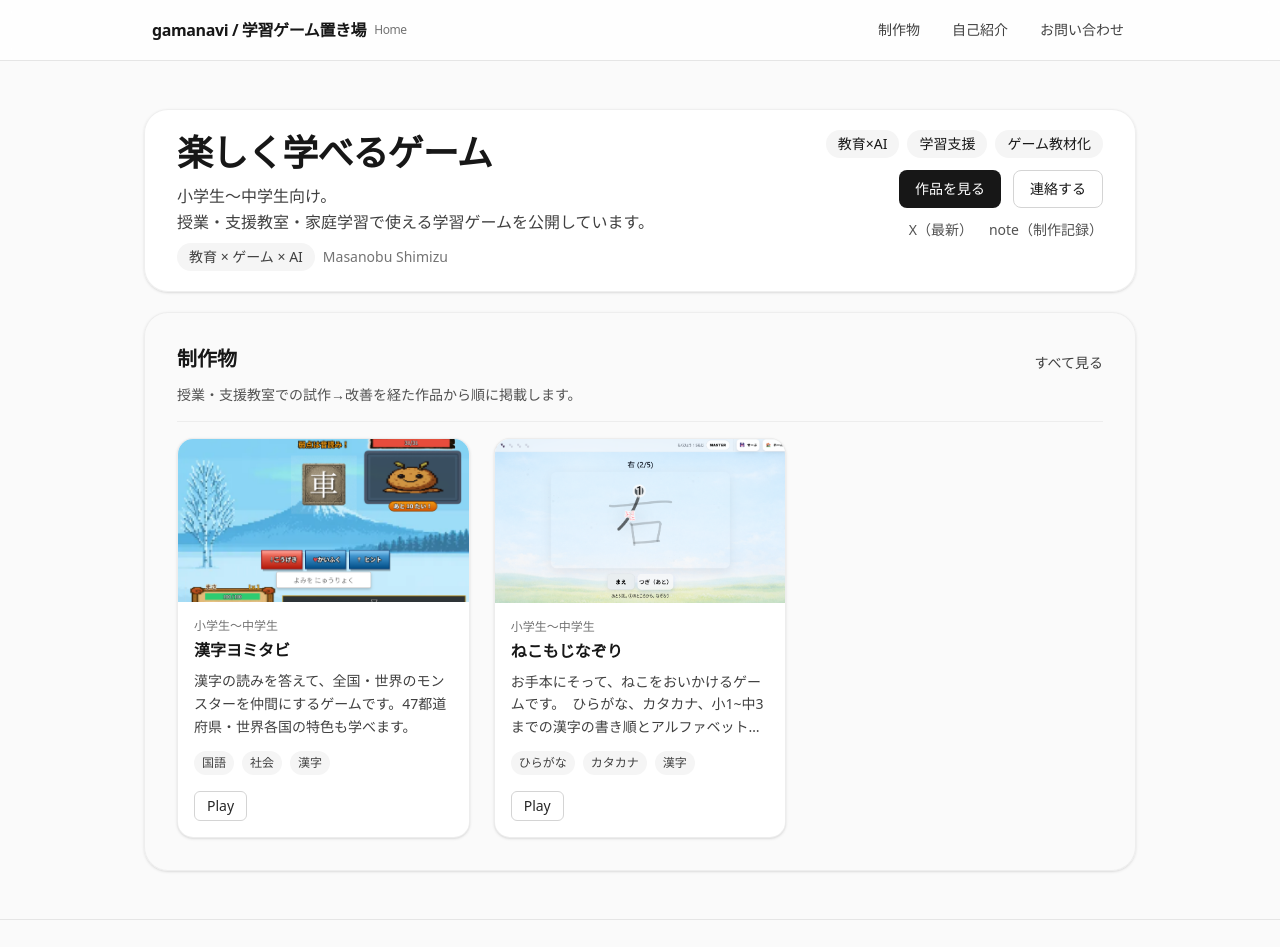
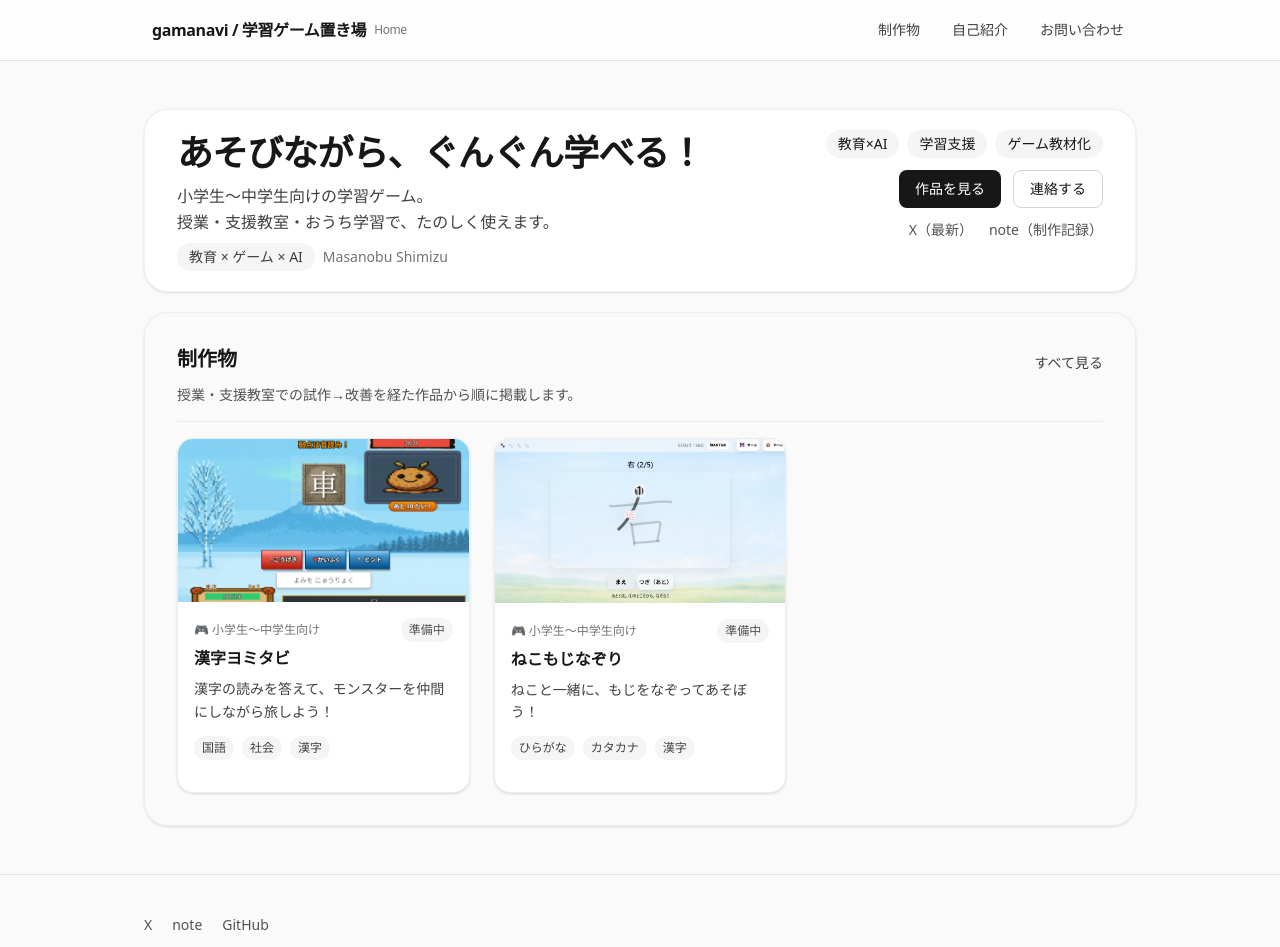
Before and after one commit to shimimasa/gamanavi-portfolio, a Next.js app: page / in a window 1280 px wide. Shown: the top 947 px of the page. Built offline with nearby package versions, Linux system fonts and the light colour scheme.

Commit message:
refactor: update homepage title and descriptions for improved clarity, and enhance game entries in works.json with subtitles and refined audience targeting

```diff
--- a/src/app/page.js
+++ b/src/app/page.js
@@ -18,12 +18,12 @@
           <div className="sm:col-span-7">
             {/* Step1: ファーストビューを「3秒で伝わる」形に寄せる */}
             <h1 className="text-2xl font-semibold leading-tight tracking-tight sm:text-4xl">
-              楽しく学べるゲーム
+            あそびながら、ぐんぐん学べる！
             </h1>
 
             <p className="mt-2 text-base leading-relaxed text-neutral-700">
-              <li>小学生〜中学生向け。</li>
-              <li>授業・支援教室・家庭学習で使える学習ゲームを公開しています。</li>
+              <li>小学生〜中学生向けの学習ゲーム。</li>
+              <li>授業・支援教室・おうち学習で、たのしく使えます。</li>
             </p>
 
             <div className="mt-2 flex flex-wrap items-center gap-2">
--- a/src/content/works.json
+++ b/src/content/works.json
@@ -2,31 +2,34 @@
     {
       "id": "placeholder-1",
       "title": "漢字ヨミタビ",
+      "subtitle": "〜モンスターと旅する漢字バトル〜",
       "category": "game",
-      "audience": "小学生〜中学生",
-      "oneLiner": "漢字の読みを答えて、全国・世界のモンスターを仲間にするゲームです。47都道府県・世界各国の特色も学べます。",
+      "audience": "🎮 小学生〜中学生向け",
+      "oneLiner": "漢字の読みを答えて、モンスターを仲間にしながら旅しよう！",
       "thumb": "/works/placeholder-1.webp",
-      "links": { "play": "https://yomitabi.gamanavi.com/", "github": "", "note": "" },
+      "links": { "ゲームスタート！": "https://yomitabi.gamanavi.com/", "github": "", "note": "" },
       "tags": ["国語", "社会", "漢字"]
     },
     {
       "id": "placeholder-2",
       "title": "ねこもじなぞり",
+      "subtitle": "〜ねこと一緒に もじをなぞろう〜",
       "category": "game",
-      "audience": "小学生〜中学生",
-      "oneLiner": "お手本にそって、ねこをおいかけるゲームです。　ひらがな、カタカナ、小1~中3までの漢字の書き順とアルファベットを学べます。",
+      "audience": "🎮 小学生〜中学生向け",
+      "oneLiner": "ねこと一緒に、もじをなぞってあそぼう！",
       "thumb": "/works/placeholder-2.webp",
-      "links": { "play": "https://cat.word.trace.gamanavi.com/", "github": "", "note": "" },
+      "links": { "ゲームスタート！": "https://cat.word.trace.gamanavi.com/", "github": "", "note": "" },
       "tags": ["ひらがな", "カタカナ", "漢字"]
     },
     {
       "id": "mystery-coming-soon",
       "title": "計算ピラミッド",
+      "subtitle": "〜数の法則を見つけよう〜",
       "category": "game",
-      "audience": "一般",
-      "oneLiner": "作成中...",
+      "audience": "🎮 小学生〜中学生向け",
+      "oneLiner": "ピラミッドをのぼりながら、計算にチャレンジ！",
       "thumb": "/works/sample.webp",
-      "links": { "play": "", "github": "", "note": "" },
+      "links": { "ゲームスタート！": "", "github": "", "note": "" },
       "tags": ["算数"]
     }
   ]
```
